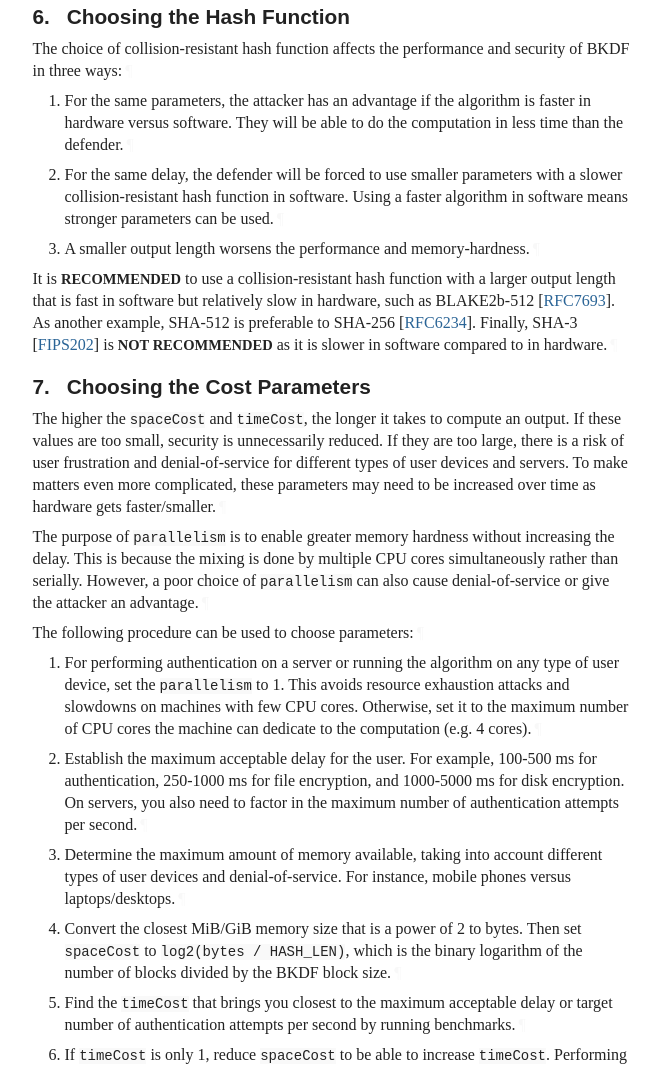
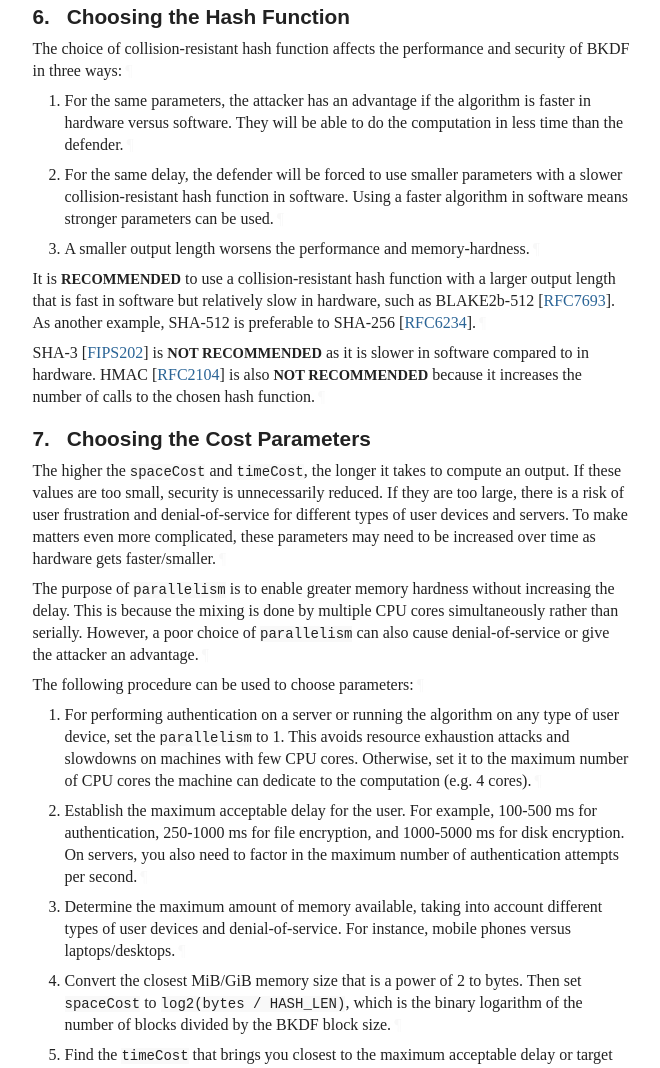
Before and after one commit to samuel-lucas6/draft-lucas-bkdf, a plain HTML site: page draft-lucas-bkdf.html in a window 1280 px wide. Shown: the part 5723-6791 px from the top of the page, without its empty margins (92-752 px from the left). Drawn offline with Linux system fonts and the light colour scheme; a web font is replaced by a local one.

Commit message:
Script updating gh-pages from 3b45ee1. [ci skip]

```diff
--- a/draft-lucas-bkdf.html
+++ b/draft-lucas-bkdf.html
@@ -1556,7 +1556,8 @@ return previous
           <p id="section-6-2.3.1">A smaller output length worsens the performance and memory-hardness.<a href="#section-6-2.3.1" class="pilcrow">¶</a></p>
 </li>
       </ol>
-<p id="section-6-3">It is <span class="bcp14">RECOMMENDED</span> to use a collision-resistant hash function with a larger output length that is fast in software but relatively slow in hardware, such as BLAKE2b-512 <span>[<a href="#RFC7693" class="cite xref">RFC7693</a>]</span>. As another example, SHA-512 is preferable to SHA-256 <span>[<a href="#RFC6234" class="cite xref">RFC6234</a>]</span>. Finally, SHA-3 <span>[<a href="#FIPS202" class="cite xref">FIPS202</a>]</span> is <span class="bcp14">NOT RECOMMENDED</span> as it is slower in software compared to in hardware.<a href="#section-6-3" class="pilcrow">¶</a></p>
+<p id="section-6-3">It is <span class="bcp14">RECOMMENDED</span> to use a collision-resistant hash function with a larger output length that is fast in software but relatively slow in hardware, such as BLAKE2b-512 <span>[<a href="#RFC7693" class="cite xref">RFC7693</a>]</span>. As another example, SHA-512 is preferable to SHA-256 <span>[<a href="#RFC6234" class="cite xref">RFC6234</a>]</span>.<a href="#section-6-3" class="pilcrow">¶</a></p>
+<p id="section-6-4">SHA-3 <span>[<a href="#FIPS202" class="cite xref">FIPS202</a>]</span> is <span class="bcp14">NOT RECOMMENDED</span> as it is slower in software compared to in hardware. HMAC <span>[<a href="#RFC2104" class="cite xref">RFC2104</a>]</span> is also <span class="bcp14">NOT RECOMMENDED</span> because it increases the number of calls to the chosen hash function.<a href="#section-6-4" class="pilcrow">¶</a></p>
 </section>
 </div>
 <div id="choosing-the-cost-parameters">
```
Also changed, not shown: draft-lucas-bkdf.txt.
